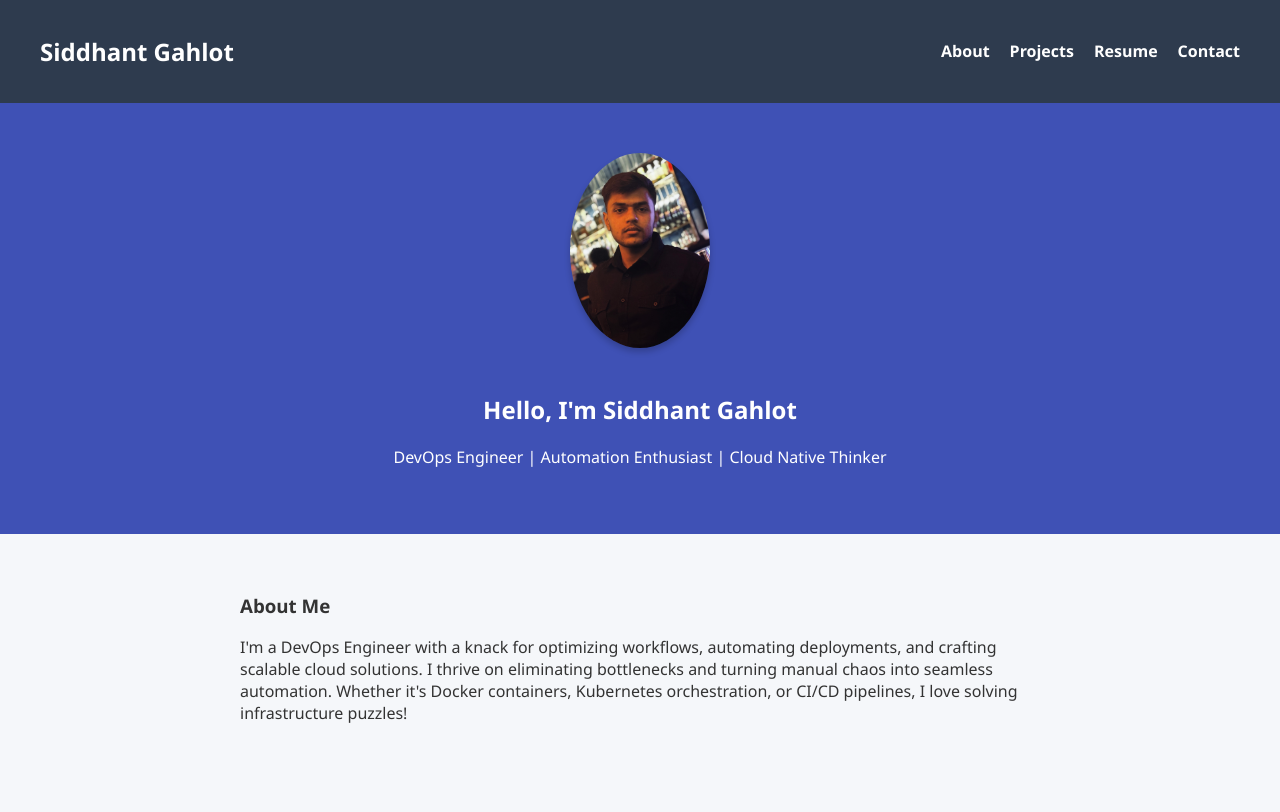
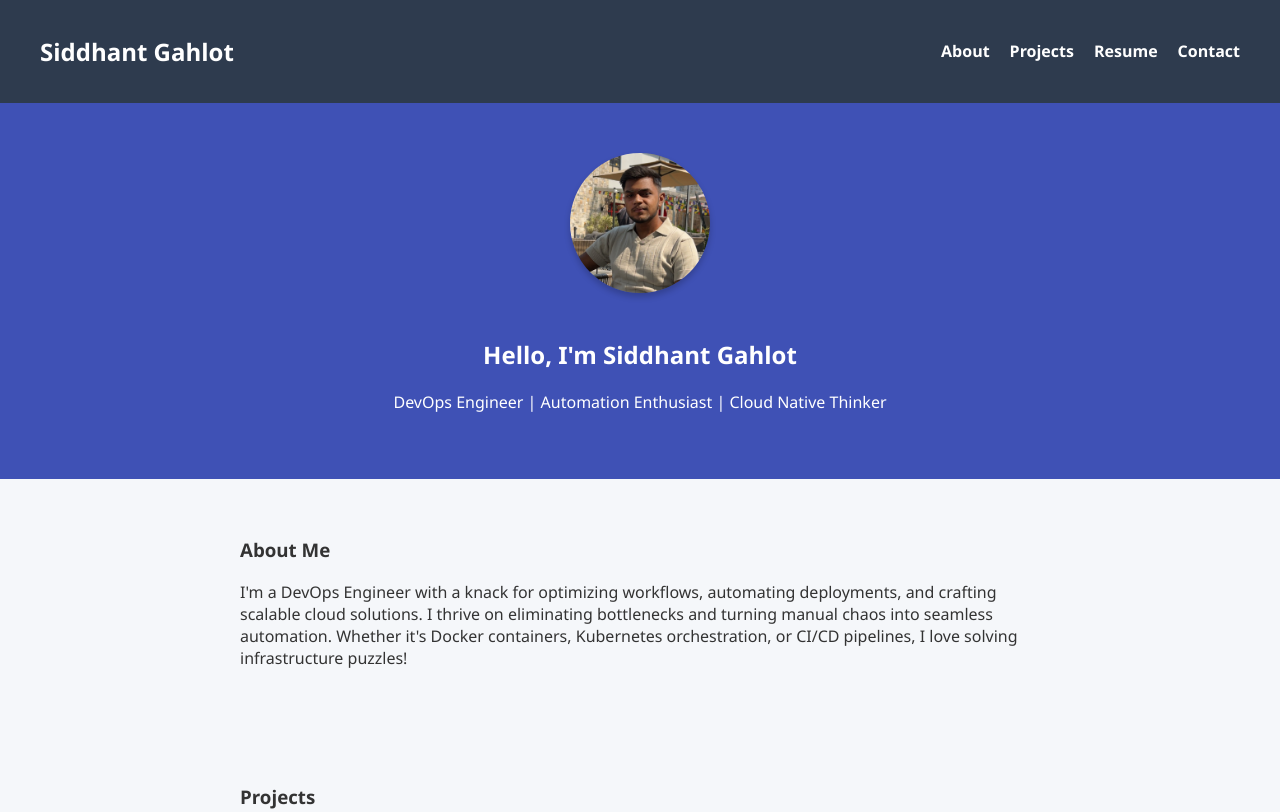
Before and after one commit to SiddhantGahlot5599/siddhant-portfolio., a plain HTML site: page index.html in a window 1280 px wide. Shown: the top 812 px of the page. Drawn offline with Linux system fonts and the light colour scheme.

Commit message:
Update index.html

```diff
--- a/index.html
+++ b/index.html
@@ -18,7 +18,7 @@
   </nav>
 
   <header>
-    <img src="assets/profile1.jpg" alt="Siddhant Gahlot Profile Photo" />
+    <img src="assets/profile2.jpg" alt="Siddhant Gahlot Profile Photo" />
     <h2>Hello, I'm Siddhant Gahlot</h2>
     <p>DevOps Engineer | Automation Enthusiast | Cloud Native Thinker</p>
   </header>
```
